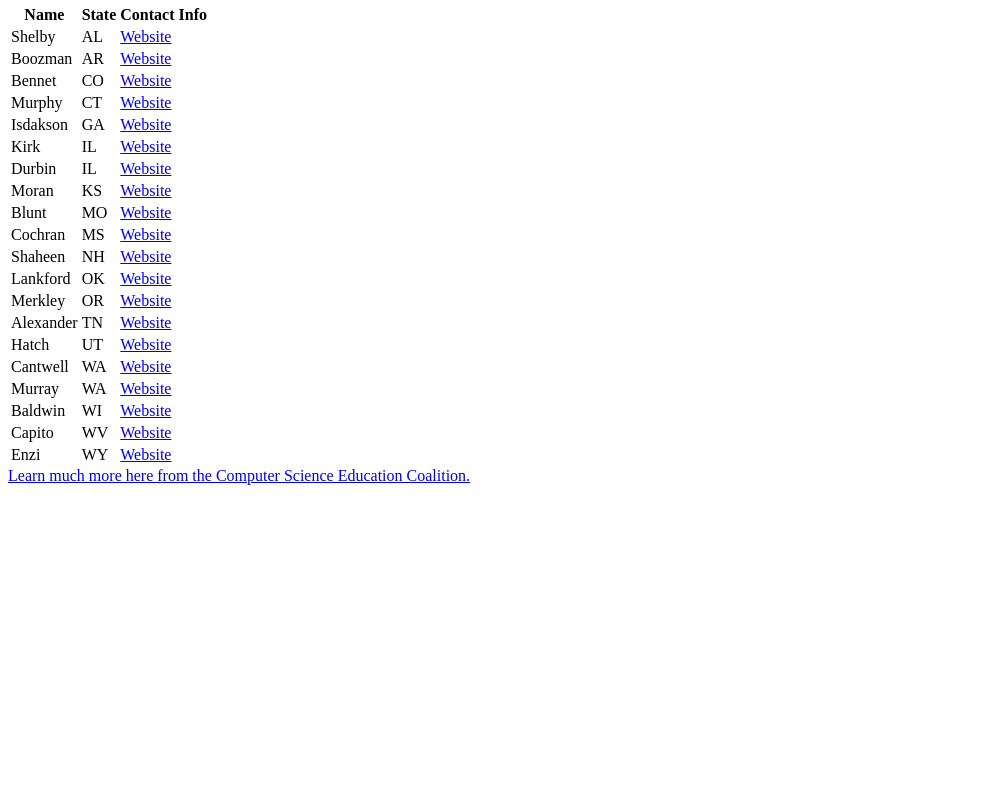
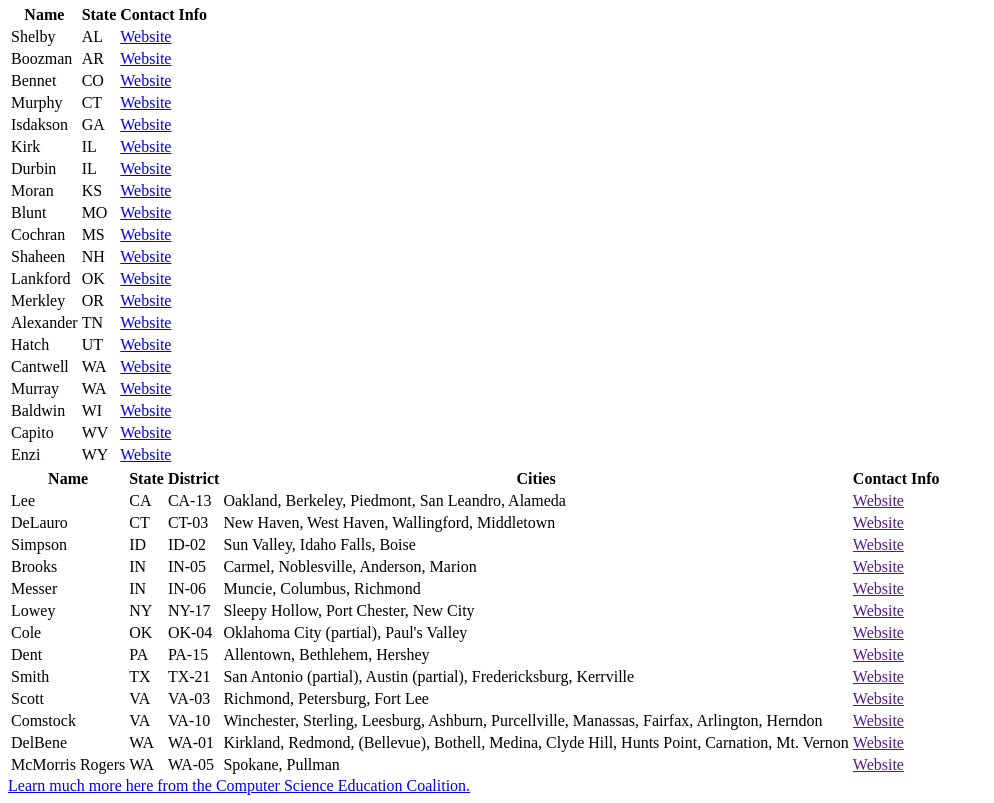
Before and after one commit to cassidoo/cs-education-funding, a plain HTML site: page index.html in a window 1280 px wide. Shown: the part 480-1283 px from the top of the page, without its empty margins (0-994 px from the left). Before the commit the page ends 973 px from the top, so only its background shows below. Drawn offline with Linux system fonts and the light colour scheme.

Commit message:
Add representatives

```diff
--- a/index.html
+++ b/index.html
@@ -179,6 +179,132 @@
         </td>
       </tr>
     </table>
+    <table>
+      <tr>
+        <th>Name</th>
+        <th>State</th>
+        <th>District</th>
+        <th>Cities</th>
+        <th>Contact Info</th>
+      </tr>
+      <tr>
+        <td>Lee</td>
+        <td>CA</td>
+        <td>CA-13</td>
+        <td>Oakland, Berkeley, Piedmont, San Leandro, Alameda</td>
+        <td>
+          <a href="">Website</a>
+        </td>
+      </tr>
+      <tr>
+        <td>DeLauro</td>
+        <td>CT</td>
+        <td>CT-03</td>
+        <td>New Haven, West Haven, Wallingford, Middletown</td>
+        <td>
+          <a href="">Website</a>
+        </td>
+      </tr>
+      <tr>
+        <td>Simpson</td>
+        <td>ID</td>
+        <td>ID-02</td>
+        <td>Sun Valley, Idaho Falls, Boise</td>
+        <td>
+          <a href="">Website</a>
+        </td>
+      </tr>
+      <tr>
+        <td>Brooks</td>
+        <td>IN</td>
+        <td>IN-05</td>
+        <td>Carmel, Noblesville, Anderson, Marion</td>
+        <td>
+          <a href="">Website</a>
+        </td>
+      </tr>
+      <tr>
+        <td>Messer</td>
+        <td>IN</td>
+        <td>IN-06</td>
+        <td>Muncie, Columbus, Richmond</td>
+        <td>
+          <a href="">Website</a>
+        </td>
+      </tr>
+      <tr>
+        <td>Lowey</td>
+        <td>NY</td>
+        <td>NY-17</td>
+        <td>Sleepy Hollow, Port Chester, New City</td>
+        <td>
+          <a href="">Website</a>
+        </td>
+      </tr>
+      <tr>
+        <td>Cole</td>
+        <td>OK</td>
+        <td>OK-04</td>
+        <td>Oklahoma City (partial), Paul's Valley</td>
+        <td>
+          <a href="">Website</a>
+        </td>
+      </tr>
+      <tr>
+        <td>Dent</td>
+        <td>PA</td>
+        <td>PA-15</td>
+        <td>Allentown, Bethlehem, Hershey</td>
+        <td>
+          <a href="">Website</a>
+        </td>
+      </tr>
+      <tr>
+        <td>Smith</td>
+        <td>TX</td>
+        <td>TX-21</td>
+        <td>San Antonio (partial), Austin (partial), Fredericksburg, Kerrville</td>
+        <td>
+          <a href="">Website</a>
+        </td>
+      </tr>
+      <tr>
+        <td>Scott</td>
+        <td>VA</td>
+        <td>VA-03</td>
+        <td>Richmond, Petersburg, Fort Lee</td>
+        <td>
+          <a href="">Website</a>
+        </td>
+      </tr>
+      <tr>
+        <td>Comstock</td>
+        <td>VA</td>
+        <td>VA-10</td>
+        <td>Winchester, Sterling, Leesburg, Ashburn, Purcellville, Manassas, Fairfax, Arlington, Herndon</td>
+        <td>
+          <a href="">Website</a>
+        </td>
+      </tr>
+      <tr>
+        <td>DelBene</td>
+        <td>WA</td>
+        <td>WA-01</td>
+        <td>Kirkland, Redmond, (Bellevue), Bothell, Medina, Clyde Hill, Hunts Point, Carnation, Mt. Vernon</td>
+        <td>
+          <a href="">Website</a>
+        </td>
+      </tr>
+      <tr>
+        <td>McMorris Rogers</td>
+        <td>WA</td>
+        <td>WA-05</td>
+        <td>Spokane, Pullman</td>
+        <td>
+          <a href="">Website</a>
+        </td>
+      </tr>
+    </table>
     <a href="http://www.csecoalition.org/">Learn much more here from the Computer Science Education Coalition.</a>
   </body>
 </html>
```
